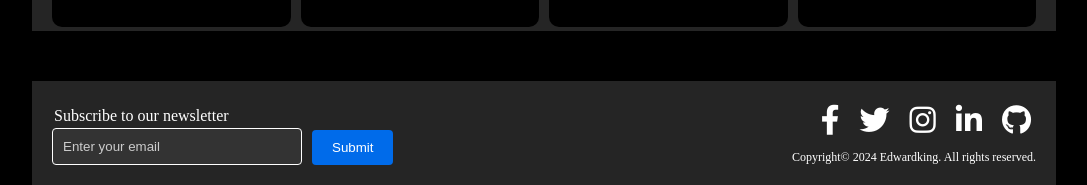
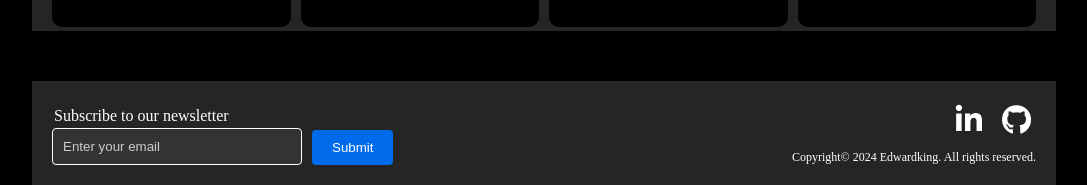
Before and after one commit to guna-dhamothiran/PRODIGY_WD_01-Responsive-Landing-Page-, a plain HTML site: page index.html in a window 1280 px wide. Shown: the part 2209-2394 px from the top of the page, without its empty margins (96-1183 px from the left). Drawn offline with nearby package versions, Linux system fonts and the light colour scheme.

Commit message:
Update index.html

```diff
--- a/index.html
+++ b/index.html
@@ -257,28 +257,11 @@
         </div>
         <div class="footer">
             <div class="social-icons">
-                <a
-                    href="https://www.google.com/search?client=opera-gx&hs=jzO&sca_esv=e482c6f449298c6c&sxsrf=ADLYWIKYsni1M78llzxztKH--obaA5MAIg:1725811572569&q=Oops+images&udm=2&fbs=AEQNm0Aa4sjWe7Rqy32pFwRj0UkWd8nbOJfsBGGB5IQQO6L3J_86uWOeqwdnV0yaSF-x2jo6Ttnu6iRjjgGjARfLolnBoLZZFBaghikH-Cd5D8-jDvC-_h7g9ohAN2yKByh2pgojEaF7fDNtZ7iWtirA9J9kzMSe2VBYlJKDm9fBpalu0yZE1iw&sa=X&ved=2ahUKEwjKvu2N3bOIAxWe9bsIHYjNLPMQtKgLegQIFRAB&biw=1706&bih=910&dpr=1.1"
-                    class="icon"
-                >
-                    <i class="fab fa-facebook-f"></i>
-                </a>
-                <a
-                    href="https://x.com/IamKing_exe?t=ZnRJIRQkCEYhZJ0V6hLGsQ&s=09"
-                    class="icon"
-                >
-                    <i class="fab fa-twitter"></i>
-                </a>
-                <a
-                    href="https://www.google.com/search?client=opera-gx&hs=jzO&sca_esv=e482c6f449298c6c&sxsrf=ADLYWIKYsni1M78llzxztKH--obaA5MAIg:1725811572569&q=Oops+images&udm=2&fbs=AEQNm0Aa4sjWe7Rqy32pFwRj0UkWd8nbOJfsBGGB5IQQO6L3J_86uWOeqwdnV0yaSF-x2jo6Ttnu6iRjjgGjARfLolnBoLZZFBaghikH-Cd5D8-jDvC-_h7g9ohAN2yKByh2pgojEaF7fDNtZ7iWtirA9J9kzMSe2VBYlJKDm9fBpalu0yZE1iw&sa=X&ved=2ahUKEwjKvu2N3bOIAxWe9bsIHYjNLPMQtKgLegQIFRAB&biw=1706&bih=910&dpr=1.1"
-                    class="icon"
-                >
-                    <i class="fab fa-instagram"></i>
-                </a>
-                <a href="https://www.linkedin.com/in/eddkingqsey/" class="icon">
+
+                <a href="https://www.linkedin.com/in/guna-d-95038b259/" class="icon">
                     <i class="fab fa-linkedin-in"></i>
                 </a>
-                <a href="https://github.com/Eddking-QS" class="icon">
+                <a href="https://github.com/guna-dhamothiran/PRODIGY_WD_01-Responsive-Landing-Page-" class="icon">
                     <i class="fab fa-github"></i>
                 </a>
             </div>
```
